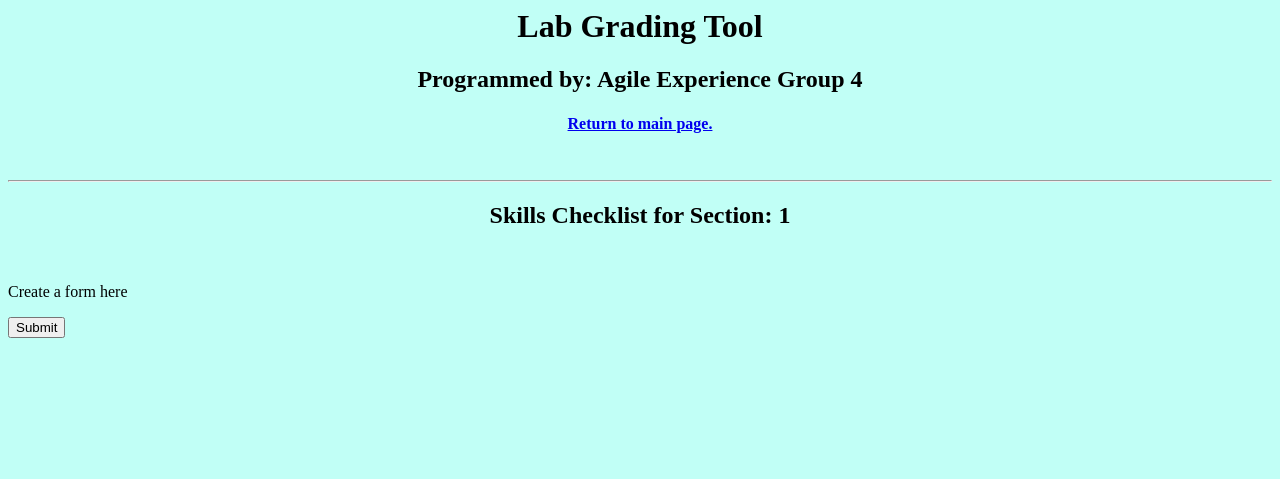
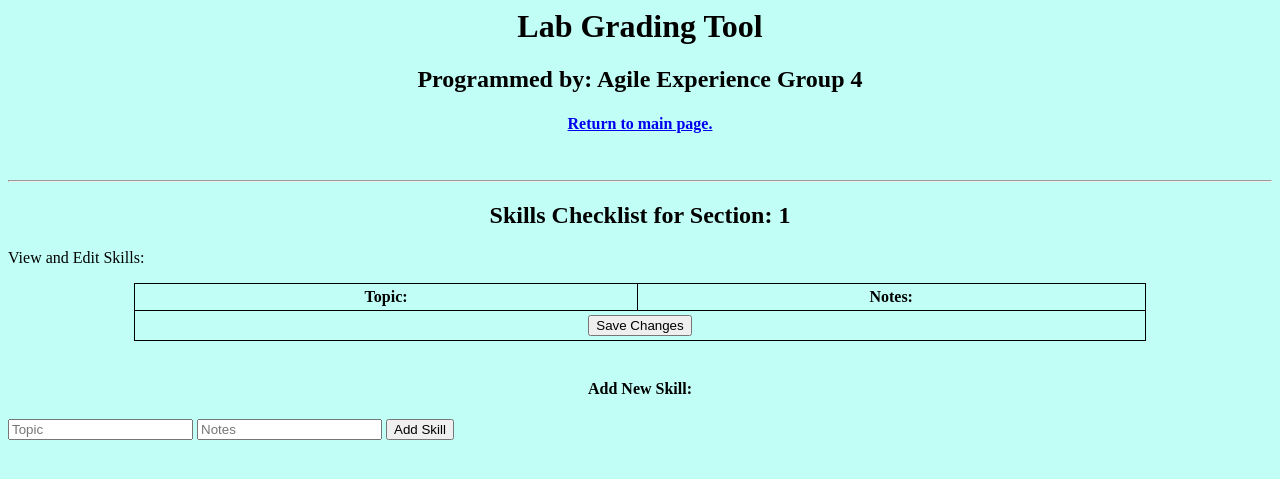
Before and after one commit to JacobHearst/lab-grading, a PHP site: page /SkillsChecklist/skills.php?sectionId=1 in a window 1280 px wide. Shown: the top 479 px of the page. Run offline with PHP 8.4, Linux system fonts and the light colour scheme.

Commit message:
Continued Skills.php
Continued working on Skills.php to make the skills checklist work.  Setup the basic layout of the page (still needs work), and added the buttons to the page.  They link to a js file but currently do not do anything.
Also in this push, fixed the form-action on index.php of the Search page.

```diff
--- a/webpage/Search/index.php
+++ b/webpage/Search/index.php
@@ -41,7 +41,7 @@
         }
         ?>
 
-        <form action="Search" method="post">
+        <form action="" method="post">
             <div id="search-types-container">
                 <label for="search-types">Search by:</label>
                 <ul id="search-types">
@@ -136,6 +136,7 @@
                 <th>Due Date:</th>
                 <th>Score:</th>
                 <th>Section ID:</th>
+				<th>Skills Checklist:</th>
             </tr>";
 
             //Check if the results returned 0 rows
@@ -159,7 +160,7 @@
                     echo "<td>$dueDate</td>";
                     echo "<td>$score</td>";
                     echo "<td>$sectionID</td>";
-                    echo "<td><a href='../SkillsChecklist/skills.php?sectionId=$sectionID'></a></td>";
+                    echo "<td><a href='../SkillsChecklist/skills.php?sectionId=$sectionID'>View</a></td>";
 
                     echo "</tr>";
                 }
--- /dev/null
+++ b/webpage/SkillsChecklist/add_skill.js
@@ -0,0 +1,9 @@
+//Javascript
+function addSkill() {
+	// add new skill to database
+	// reload page to reflect new skill in table
+}
+
+function updateSkills() {
+	// for each row update their entries in the database
+}
--- a/webpage/SkillsChecklist/skills.php
+++ b/webpage/SkillsChecklist/skills.php
@@ -1,15 +1,8 @@
 <html>
 	<head>
 		<title>Skills Checklist</title>
-		<style>
-			body {
-				background-color: #C1FFF6;
-			}
-
-			h1, h2, h4 {
-				text-align: center;
-			}
-		</style>
+		<link rel="stylesheet" type="text/css" href="style_skills.css">
+		<script src="add_skill.js" type="text/javascript"></script>
 	</head>
 
 	<body>
@@ -21,18 +14,34 @@
 		<hr>
 
 		<h2>Skills Checklist for Section: <?php echo($_GET["sectionId"]); ?></h2>
+		<p>View and Edit Skills:</p>
+
+		<table>
+			<tr>
+				<th>Topic:</th>
+				<th>Notes:</th>
+			</tr>
+
+			<?php
+				// Call to the database using the section ID in the skills checklist table and return the information there.
+				// Then use it to build a form where you can add/update items on the skills checklist
+
+
+			?>
+
+			<tr>
+				<td colspan="2"><input type="button" value="Save Changes" onClick="updateSkills()"></td>
+			</tr>
+		</table>
 
 		<br>
 
-		<form action="" method="post">
-			<?php
-			// Call to the database using the section ID in the skills checklist table and return the information there.
-			// Then use it to build a form where you can add/update items on the skills checklist
-			?>
-			<p>Create a form here</p>
+		<h4>Add New Skill:</h4>
 
-			<input type="submit" value="Submit">
+		<form onSubmit="addSkill()">
+			<input type="text" name="topic" placeholder="Topic" required>
+			<input type="text" name="notes" placeholder="Notes" required>
+			<input type="button" value="Add Skill">
 		</form>
-
 	</body>
 </html>
--- /dev/null
+++ b/webpage/SkillsChecklist/style_skills.css
@@ -0,0 +1,24 @@
+body {
+	background-color: #C1FFF6;
+}
+
+h1, h2, h4 {
+	text-align: center;
+}
+
+table {
+	width:80%;
+    margin-left:10%;
+    margin-right:10%;
+}
+
+table, th, td {
+	border-collapse: collapse;
+	padding: 4px;
+	border: 1px solid black;
+	text-align: center;
+}
+
+td {
+	width: 50%;
+}
```
